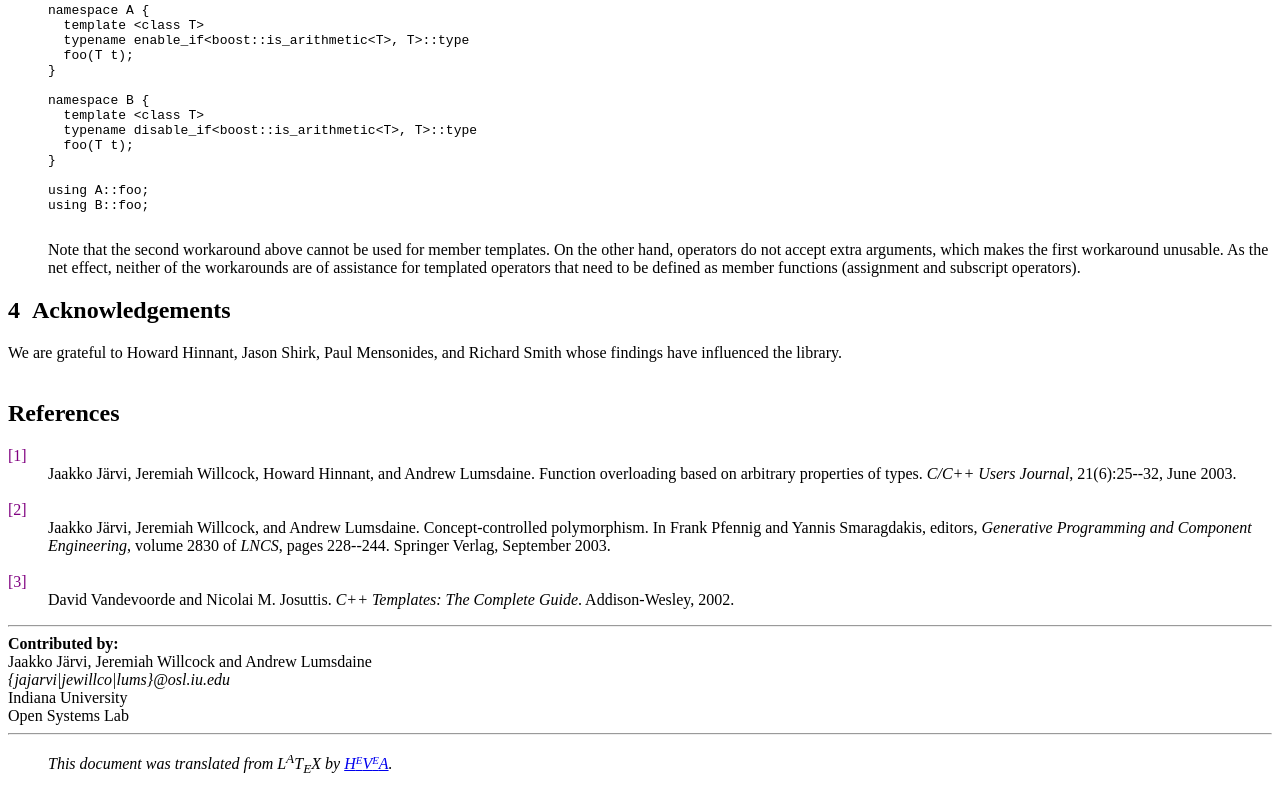
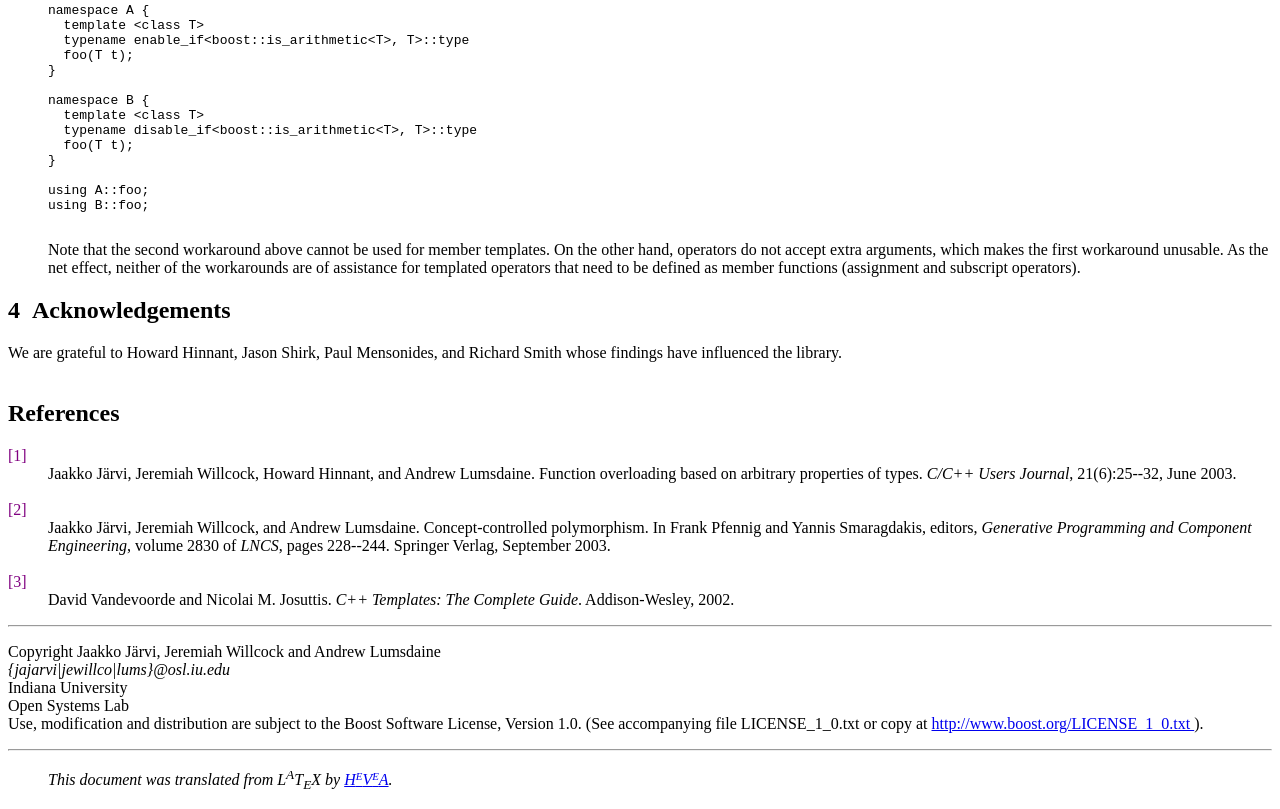
Before and after one commit to boostorg/core, a plain HTML site: page enable_if.html in a window 1280 px wide. Shown: the part 3791-4600 px from the top of the page. Drawn offline with Linux system fonts and the light colour scheme.

Commit message:
Fix some inspection report issues.
[SVN r43633]

```diff
--- a/enable_if.html
+++ b/enable_if.html
@@ -366,17 +366,18 @@ David Vandevoorde and Nicolai&nbsp;M. Josuttis.
 <EM>C++ Templates: The Complete Guide</EM>.
 Addison-Wesley, 2002.</DL>
 
-
-
-
-
-<hr></hr>
-
-<B>Contributed by:</B> <BR>
-Jaakko J&auml;rvi, Jeremiah Willcock and Andrew Lumsdaine<BR>
+<hr/>
+   <p>Copyright Jaakko J&auml;rvi, Jeremiah Willcock and Andrew Lumsdaine<BR>
 <EM>{jajarvi|jewillco|lums}@osl.iu.edu</EM><BR>
 Indiana University<BR>
-Open Systems Lab
+Open Systems Lab<br/>
+Use, modification and distribution are subject to the
+Boost Software License, Version 1.0.
+(See accompanying file LICENSE_1_0.txt
+or copy at <a href="http://www.boost.org/LICENSE_1_0.txt">
+   http://www.boost.org/LICENSE_1_0.txt
+</a>).
+</p>
 <!--HTMLFOOT-->
 <!--ENDHTML-->
 <!--FOOTER-->
```
